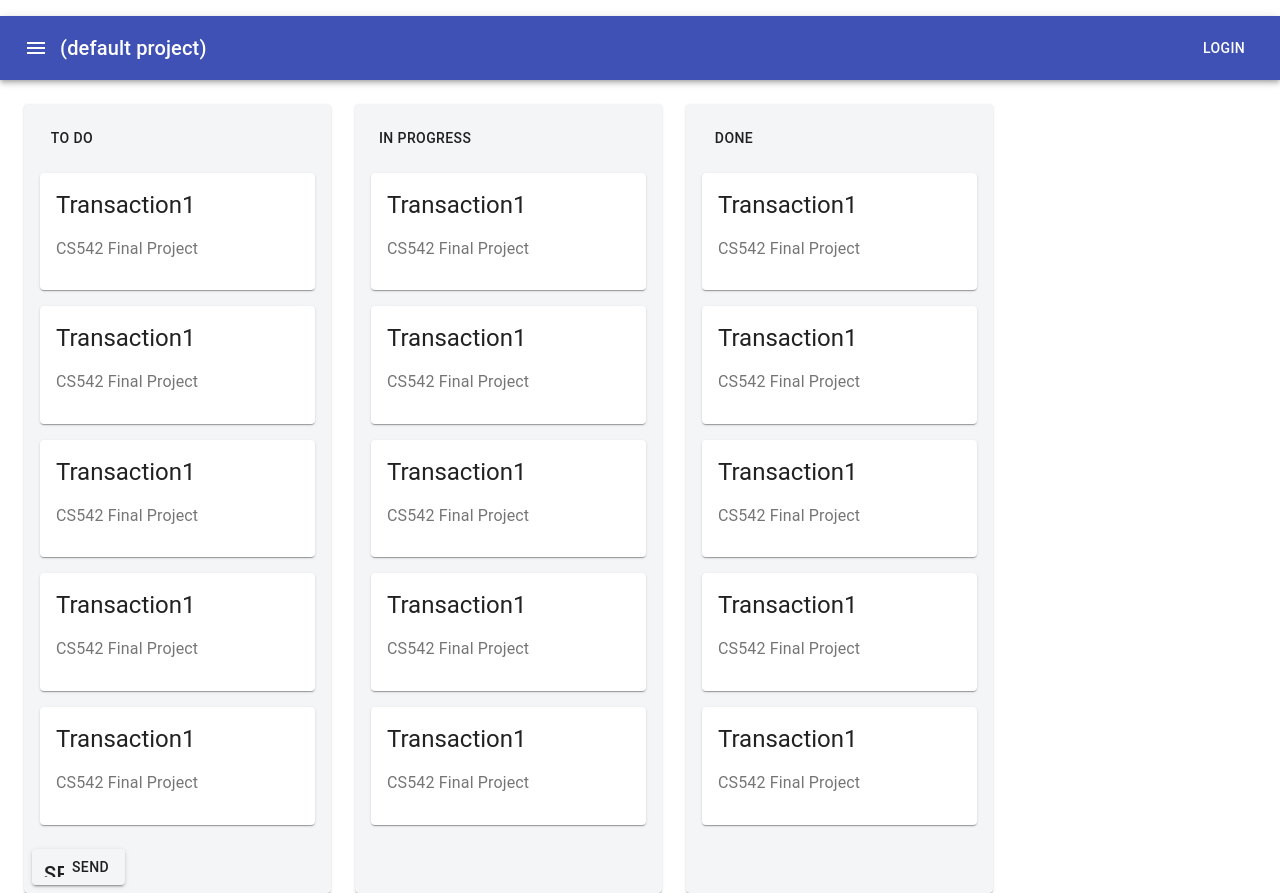
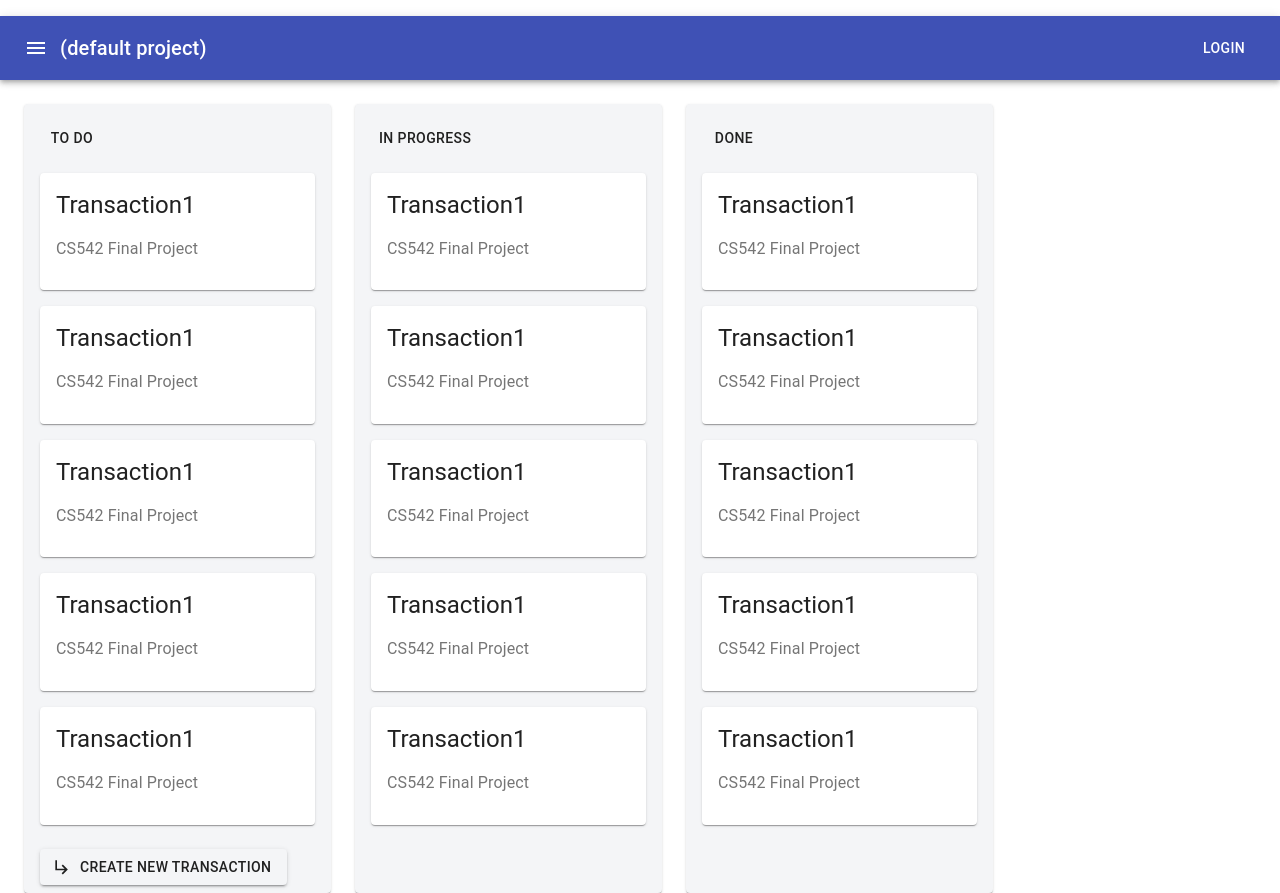
Before and after one commit to zchen8-hub/gene, a React (Create React App) app: page /ProjectBoard in a window 1280 px wide. Built offline with nearby package versions, Linux system fonts and the light colour scheme.

Commit message:
Update ProjectBoard.js

```diff
--- a/src/view/ProjectBoard.js
+++ b/src/view/ProjectBoard.js
@@ -10,6 +10,7 @@ import { Card, CardHeader, CardContent, CardActions } from '@material-ui/core';
 import Container from '@material-ui/core/Container';
 import Transaction from './Transaction';
 import Icon from '@material-ui/core/Icon';
+import SubdirectoryArrowRightIcon from '@material-ui/icons/SubdirectoryArrowRight';
 
 class Project extends React.Component {
 
@@ -46,14 +47,14 @@ class Project extends React.Component {
                             <Transaction />
                             <Transaction />
                         </CardContent>
-                        <CardActions>
+                        <CardActions style={{paddingLeft: '16px'}}>
                             <Button
                                 variant="contained"
                                 color="inherit"
-                                startIcon={<Icon>send</Icon>}
+                                startIcon={<SubdirectoryArrowRightIcon />}
                                 style={{backgroundColor: '#F4F5F7'}}
                             >
-                                Send
+                                Create New Transaction
                             </Button>
                         </CardActions>
                     </Card>
```
